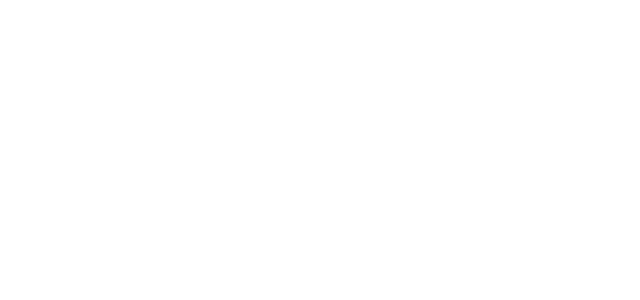
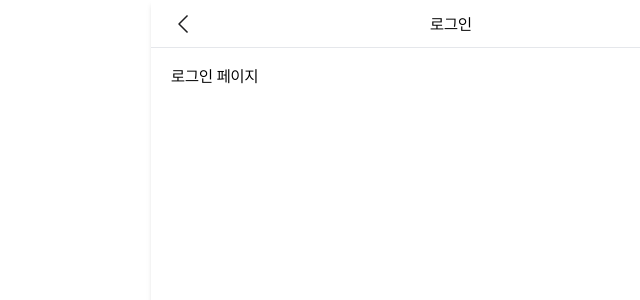
Before and after one commit to TEAM-EMOLE/EMORE-CLIENT, a React (Vite) app: page /login in a window 1280 px wide. Before the commit this address had no page. Shown: the top 300 px of the page, without its empty margins (189-829 px from the left). Built offline with nearby package versions, Linux system fonts and the light colour scheme.

Commit message:
✨ Feat :  로그인 페이지 작성

```diff
--- a/src/commons/components/layout/RouterLayout.tsx
+++ b/src/commons/components/layout/RouterLayout.tsx
@@ -1,6 +1,7 @@
 import { BrowserRouter as Router, Routes, Route } from 'react-router-dom';
+import GlobalLayout from './GlobalLayout';
 import HomePage from '../../../pages/Home';
-import GlobalLayout from './GlobalLayout';
+import LoginPage from '../../../pages/Login';
 import LettersPage from '../../../pages/Letters';
 
 export default function RouterLayout() {
@@ -9,6 +10,7 @@
       <Routes>
         <Route path="/" element={<GlobalLayout />}>
           <Route index element={<HomePage />} />
+          <Route path="/login" element={<LoginPage />} />
           <Route path="/letters" element={<LettersPage />} />
         </Route>
       </Routes>
--- /dev/null
+++ b/src/pages/Login/index.tsx
@@ -0,0 +1,14 @@
+import Header from '../../commons/components/Header';
+import Container from '../../commons/components/layout/Container';
+
+export default function LoginPage() {
+  return (
+    <>
+      <Header title="로그인" isBack />
+      <Container>
+        로그인 페이지
+
+      </Container>
+    </>
+  );
+}
```
